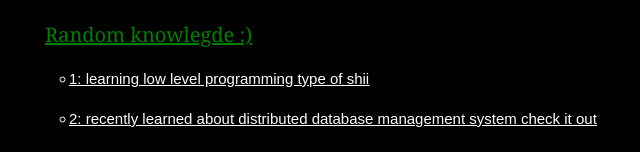
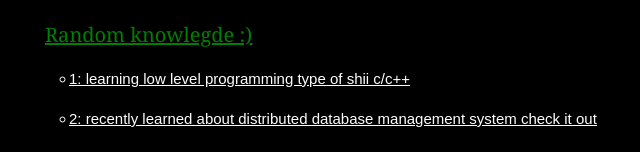
Before and after one commit to Timosdev99/timosdev-blog, a React (Create React App) app: page /Knowlegde in a window 1280 px wide. Shown: the part 208-360 px from the top of the page, without its empty margins (206-846 px from the left). Built offline with nearby package versions, Linux system fonts and the light colour scheme.

Commit message:
commited

```diff
--- a/src/random-knowlegde.jsx
+++ b/src/random-knowlegde.jsx
@@ -17,7 +17,7 @@ function Knowlegde() {
             <br/>
             <ul>
               <li>
-                <a  className="projects1"> 1: learning low level programming type of shii </a>
+                <a  className="projects1"> 1: learning low level programming type of shii c/c++ </a>
               </li>
               <br />
               <li>
```
